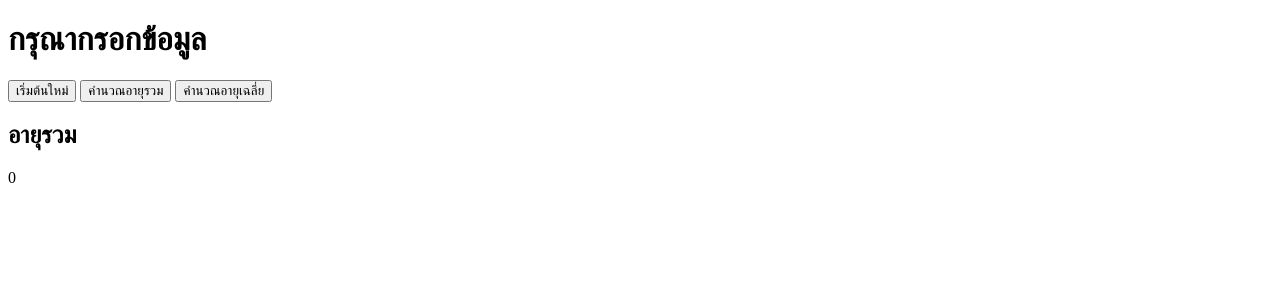
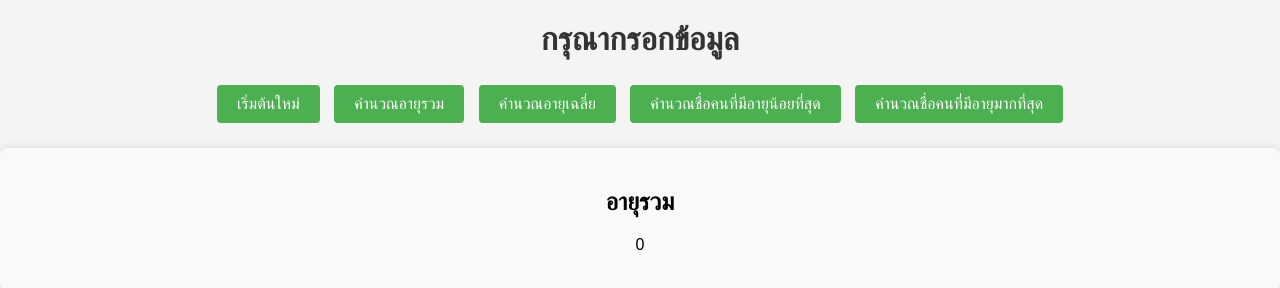
Before and after one commit to Chanon-Srit/myFriends, a plain HTML site: page index.html in a window 1280 px wide. Both pictures are taken after a click on the button "คำนวณอายุรวม". Drawn offline with Linux system fonts and the light colour scheme.

Commit message:
add oldest and youngest friends

```diff
--- a/index.html
+++ b/index.html
@@ -4,6 +4,39 @@
     <meta charset="UTF-8">
     <meta name="viewport" content="width=device-width, initial-scale=1.0">
     <title>Form Example</title>
+    <style>
+        body {
+            font-family: Arial, sans-serif;
+            margin: 0;
+            padding: 0;
+            background-color: #f4f4f4;
+            text-align: center;
+        }
+        h1 {
+            color: #333;
+        }
+        button {
+            padding: 10px 20px;
+            margin: 5px;
+            font-size: 16px;
+            cursor: pointer;
+            background-color: #4CAF50;
+            color: white;
+            border: none;
+            border-radius: 4px;
+            text-transform: uppercase;
+        }
+        button:hover {
+            background-color: #45a049;
+        }
+        #result {
+            margin-top: 20px;
+            background-color: #f9f9f9;
+            padding: 20px;
+            border-radius: 8px;
+            box-shadow: 0 0 10px rgba(0, 0, 0, 0.1);
+        }
+    </style>
 </head>
 <body>
     <h1>กรุณากรอกข้อมูล</h1>
@@ -13,6 +46,8 @@
     <button onclick="addNewForm()">เริ่มต้นใหม่</button>
     <button type="button" onclick="calculateTotalAge()">คำนวณอายุรวม</button>
     <button type="button" onclick="calculateAverageAge()">คำนวณอายุเฉลี่ย</button>
+    <button type="button" onclick="findMinAgePerson()">คำนวณชื่อคนที่มีอายุน้อยที่สุด</button>
+    <button type="button" onclick="findMaxAgePerson()">คำนวณชื่อคนที่มีอายุมากที่สุด</button>
 
     <div id="result"></div>
 
@@ -46,7 +81,34 @@
             }
         }
 
+        function isFormValid(age, name) {
+            return !isNaN(age) && name.trim() !== '';
+        }
+
+        function checkFormsCompletion() {
+            for (var i = 0; i < formCounter; i++) {
+                var ageInput = document.getElementById("age" + i);
+                var nameInput = document.getElementById("name" + i);
+
+                if (ageInput && nameInput) {
+                    var age = parseInt(ageInput.value);
+                    var name = nameInput.value;
+
+                    if (!isFormValid(age, name)) {
+                        return false;
+                    }
+                }
+            }
+            return true;
+        }
+
         function calculateTotalAge() {
+            var allFormsCompleted = checkFormsCompletion();
+            if (!allFormsCompleted) {
+                alert("กรุณากรอกข้อมูลให้ครบถ้วนในทุกฟอร์ม");
+                return;
+            }
+
             var totalAge = 0;
 
             for (var i = 0; i < formCounter; i++) {
@@ -54,10 +116,7 @@
 
                 if (ageInput) {
                     var age = parseInt(ageInput.value);
-
-                    if (!isNaN(age)) {
-                        totalAge += age;
-                    }
+                    totalAge += age;
                 }
             }
 
@@ -65,6 +124,12 @@
         }
 
         function calculateAverageAge() {
+            var allFormsCompleted = checkFormsCompletion();
+            if (!allFormsCompleted) {
+                alert("กรุณากรอกข้อมูลให้ครบถ้วนในทุกฟอร์ม");
+                return;
+            }
+
             var totalAge = 0;
             var numberOfPeople = 0;
 
@@ -73,16 +138,73 @@
 
                 if (ageInput) {
                     var age = parseInt(ageInput.value);
-
-                    if (!isNaN(age)) {
-                        totalAge += age;
-                        numberOfPeople++;
-                    }
+                    totalAge += age;
+                    numberOfPeople++;
                 }
             }
 
             var averageAge = totalAge / numberOfPeople;
             displayResult("อายุเฉลี่ย", averageAge);
+        }
+
+        function findMinAgePerson() {
+            var allFormsCompleted = checkFormsCompletion();
+            if (!allFormsCompleted) {
+                alert("กรุณากรอกข้อมูลให้ครบถ้วนในทุกฟอร์ม");
+                return;
+            }
+
+            var minAge = Infinity;
+            var minNames = [];
+
+            for (var i = 0; i < formCounter; i++) {
+                var ageInput = document.getElementById("age" + i);
+                var nameInput = document.getElementById("name" + i);
+
+                if (ageInput && nameInput) {
+                    var age = parseInt(ageInput.value);
+                    var name = nameInput.value;
+
+                    if (age < minAge) {
+                        minAge = age;
+                        minNames = [name];
+                    } else if (age === minAge) {
+                        minNames.push(name);
+                    }
+                }
+            }
+
+            displayResult("ชื่อคนที่มีอายุน้อยที่สุด", minNames.join(", ") + ", อายุ " + minAge + " ปี");
+        }
+
+        function findMaxAgePerson() {
+            var allFormsCompleted = checkFormsCompletion();
+            if (!allFormsCompleted) {
+                alert("กรุณากรอกข้อมูลให้ครบถ้วนในทุกฟอร์ม");
+                return;
+            }
+
+            var maxAge = -Infinity;
+            var maxNames = [];
+
+            for (var i = 0; i < formCounter; i++) {
+                var ageInput = document.getElementById("age" + i);
+                var nameInput = document.getElementById("name" + i);
+
+                if (ageInput && nameInput) {
+                    var age = parseInt(ageInput.value);
+                    var name = nameInput.value;
+
+                    if (age > maxAge) {
+                        maxAge = age;
+                        maxNames = [name];
+                    } else if (age === maxAge) {
+                        maxNames.push(name);
+                    }
+                }
+            }
+
+            displayResult("ชื่อคนที่มีอายุมากที่สุด", maxNames.join(", ") + ", อายุ " + maxAge + " ปี");
         }
 
         function displayResult(label, value) {
```
